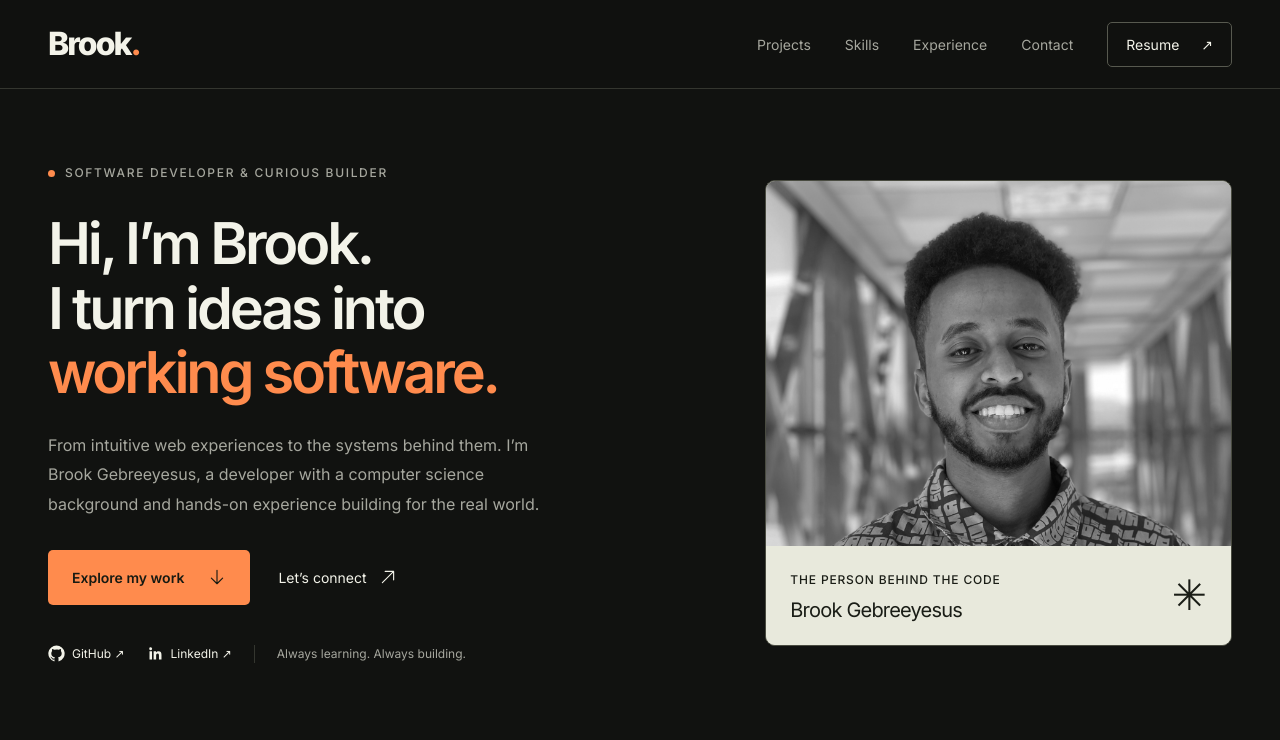
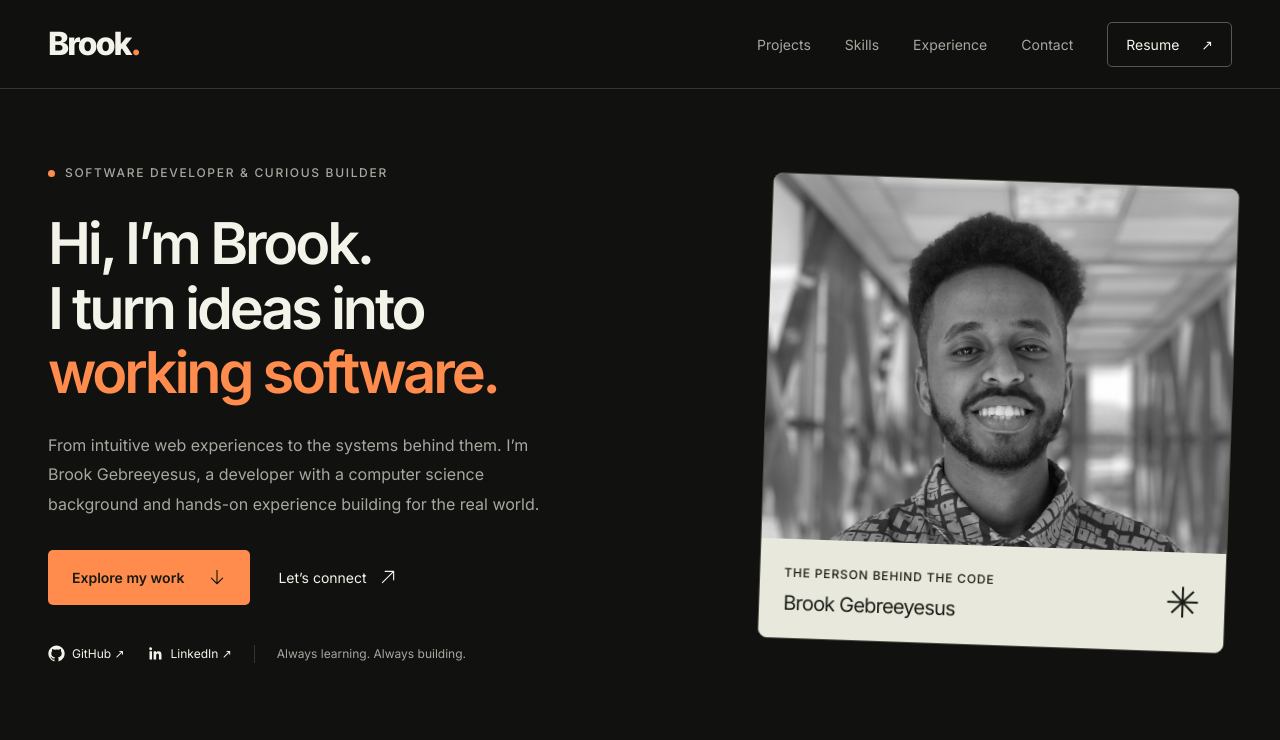
Before and after one commit to BrookMulu/Personal-Portfolio, a Next.js app: page / in a window 1280 px wide. Shown: the top 740 px of the page. Built offline with nearby package versions, Linux system fonts and the light colour scheme.

Commit message:
Update resume and restore portrait interaction

```diff
--- a/app/src/components/HeaderSection.jsx
+++ b/app/src/components/HeaderSection.jsx
@@ -28,6 +28,10 @@ export default function HeaderSection() {
       },
     },
   };
+  const portraitItem = {
+    hidden: { ...item.hidden, rotate: 2 },
+    visible: { ...item.visible, rotate: 2 },
+  };
 
   return <motion.header className="hero" variants={container} initial="hidden" animate="visible">
     <div className="hero-grid">
@@ -38,7 +42,7 @@ export default function HeaderSection() {
         <motion.div className="hero-actions" variants={item}><a className="button button-primary" href="#projects">Explore my work <ArrowDownIcon /></a><a className="text-link" href="#contact">Let’s connect <ArrowUpRightIcon /></a></motion.div>
         <motion.div className="hero-socials" variants={item}><a href="https://github.com/BrookMulu" target="_blank" rel="noreferrer"><GitHubIcon />GitHub ↗</a><a href="https://linkedin.com/in/brook-gebreeyesus" target="_blank" rel="noreferrer"><LinkedInIcon />LinkedIn ↗</a><span>Always learning. Always building.</span></motion.div>
       </div>
-      <motion.figure className="portrait-card" variants={item}>
+      <motion.figure className="portrait-card" variants={portraitItem} whileHover={reduceMotion ? {} : { rotate: 0, y: -3, boxShadow: '0 14px 35px #00000040' }}>
         <div className="portrait-image"><Image src="/images/brook_upper.jpeg" alt="Brook Gebreeyesus smiling" fill priority sizes="(max-width: 700px) 90vw, 38vw" /></div>
         <div className="portrait-caption"><div><span className="eyebrow">THE PERSON BEHIND THE CODE</span><p>Brook Gebreeyesus</p></div><span className="portrait-symbol" aria-hidden="true">✳</span></div>
       </motion.figure>
```
Also changed, not shown: 1 other file (tests, documents, lock files or other folders).
